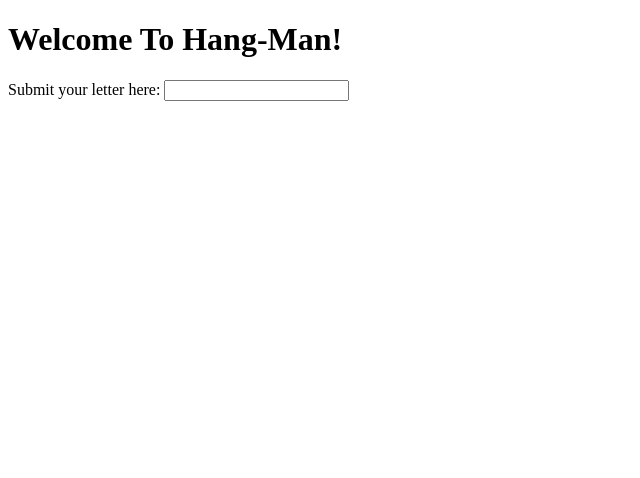
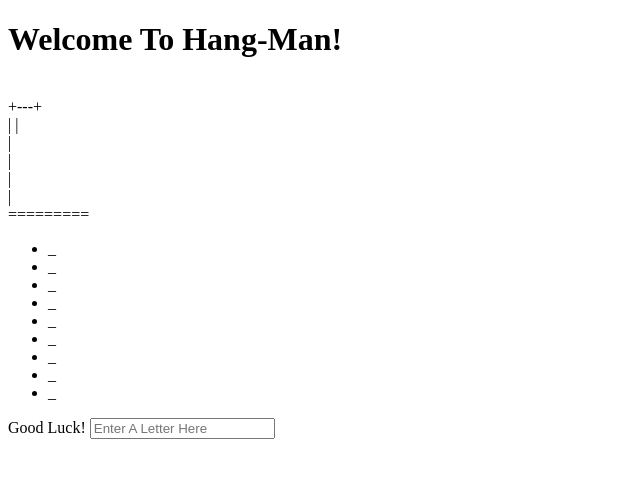
Before and after one commit to dlaurent123/new-hangman, a website built with webpack: page index.html in a window 1280 px wide. Shown: the whole page, without its empty margins (0-640 px from the left). Built offline with nearby package versions, Linux system fonts and the light colour scheme.

Commit message:
dom setup part 1-2

```diff
--- a/game.js
+++ b/game.js
@@ -1,7 +1,7 @@
 const Board = require("./board.js")
 const HumanPlayer = require("./humanPlayer.js")
 const ComputerPlayer =  require("./computerPlayer.js")
-// const {hangManPics} = require("./hangmanPics.js")
+const {hangManPics} = require("./hangmanPics.js")
 
 class Game {
     constructor(players) {
--- /dev/null
+++ b/hangmanPics.js
@@ -0,0 +1,61 @@
+const hangManPics = [
+    `
+    +---+
+    |   |
+    O   |
+   /|\\  |
+   / \\  |
+        |
+  =========`,
+    `
+    +---+
+    |   |
+    O   |
+   /|\\  |
+   /    |
+        |
+  =========`,
+    `
+    +---+
+    |   |
+    O   |
+   /|\\  |
+        |
+        |
+  =========`,
+    `
+    +---+
+    |   |
+    O   |
+   /|   |
+        |
+        |
+  =========`,
+
+    `
+    +---+
+    |   |
+    O   |
+    |   |
+        |
+        |
+  =========`,
+    `
+    +---+
+    |   |
+    O   |
+        |
+        |
+        |
+  ========= `,
+    `
+    +---+
+    |   |
+        |
+        |
+        |
+        |
+  ========= `,
+  ];
+
+  module.exports = { hangManPics }
--- a/index.html
+++ b/index.html
@@ -3,13 +3,15 @@
 <head>
     <title>HangMan</title>
     <h1>Welcome To Hang-Man!</h1>
-   Submit your letter here:  <input type="text">
+
     <script src="./bundle.js"></script>
 
 
 </head>
 <body>
-    <div id="gameDiv"></div>
+    <div class="gameDiv">
+
+    </div>
 
 </body>
 
--- a/index.js
+++ b/index.js
@@ -17,4 +17,5 @@ new View(el,game)
 
 
 
+
 })
--- a/view.js
+++ b/view.js
@@ -1,12 +1,86 @@
-
+import { hangManPics } from "./hangmanPics.js"
 class View {
     constructor(el,game){
         this.el = el
         this.game = game
         this.game.gameStart()
+        this.gameSetup()
+        this.displayBoard()
+        this.displayGuessedLetters()
+        this.displayHangman()
+
+
+    }
+    bindEvents(){
+        document.querySelector("form")
+        form.addEventListener("submit",e =>{
+            e.preventDefault()
+            let input = document.querySelector("input")
+            let guess = input.value
+            input.value = ""
+            if(this.game.isValidGuess(guess)){
+                this.game.enterValidGuess(guess)
+            }
+        })
+    }
+    displayBoard(board = this.game.board){
+        let ul = document.querySelector("#board")
+        ul.innerHTML = ""
+
+        for (let i = 0; i < board.length(); i++) {
+            let li = document.createElement("li")
+        li.innerText += board.get(i) + " ";
+            ul.appendChild(li)
+        }
+    }
+    displayGuessedLetters(){
+        let guesses = document.querySelector("#guessesMade")
+        guesses.innerHTML = ""
+        guesses.innerText = this.game.guessedLetters.join(", ")
+    }
+    displayHangman(){
+        document.querySelector("#hangManPic").innerText = hangManPics[this.game.guessesRemaining]
 
     }
     gameSetup() {
+       let gameDiv = document.querySelector(".gameDiv")
+
+       let guessesMade = document.createElement("ul")
+        guessesMade.id = "guessesMade"
+
+
+       let hangManPic = document.createElement("div")
+        hangManPic.id = "hangManPic"
+
+       let board = document.createElement("ul")
+        board.id = "board"
+
+       let form = document.createElement("form")
+
+       let input = document.createElement("input")
+        input.placeholder = "Enter A Letter Here"
+
+
+
+
+       let inputLabel  = document.createElement("label")
+        inputLabel.innerHTML  = "Good Luck! "
+
+
+
+
+       form.appendChild(hangManPic)
+       form.appendChild(guessesMade)
+       form.appendChild(board)
+
+       form.appendChild(inputLabel)
+       form.appendChild(input)
+
+       gameDiv.appendChild(form)
+
+
+
+
 
 
     }
```
Also changed, not shown: bundle.js (+149 -1 lines), 1 other file.
